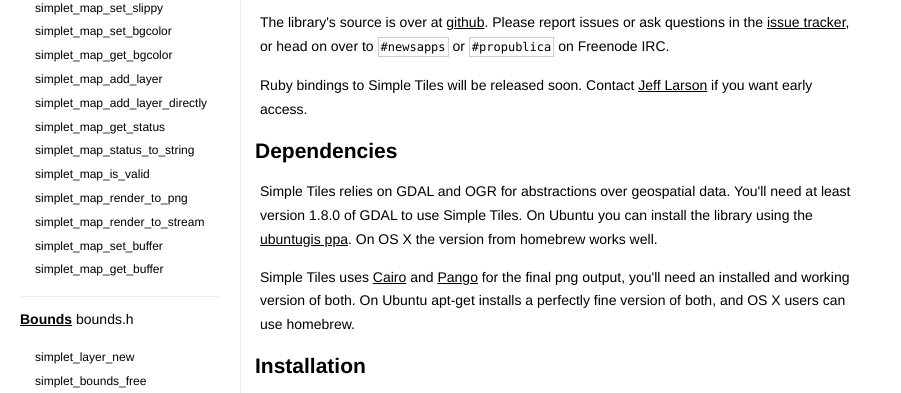
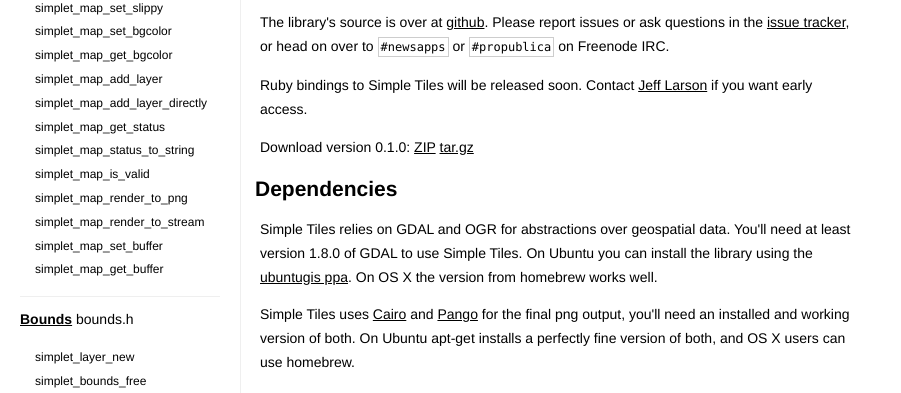
Before and after one commit to propublica/simple-tiles, a plain HTML site: page index.html in a window 1280 px wide. Shown: the part 360-753 px from the top of the page, without its empty margins (0-901 px from the left). Drawn offline with Linux system fonts and the light colour scheme.

Commit message:
download links

```diff
--- a/index.html
+++ b/index.html
@@ -227,6 +227,11 @@ documentation layout inspired by backbone and underscore, obvs
     <p>Ruby bindings to Simple Tiles will be released soon.
     Contact <a href="mailto:jeff.larson@propublica.org">Jeff Larson</a> if you
     want early access.</p>
+
+    <p>Download version 0.1.0:
+      <a href="https://github.com/propublica/simple-tiles/zipball/0.1.0">ZIP</a>
+      <a href="https://github.com/propublica/simple-tiles/tarball/0.1.0">tar.gz</a>
+    </p>
 
     <h2 id="dependencies">Dependencies</h2>
     <p>Simple Tiles relies on GDAL and OGR for abstractions over geospatial data. You'll
```
